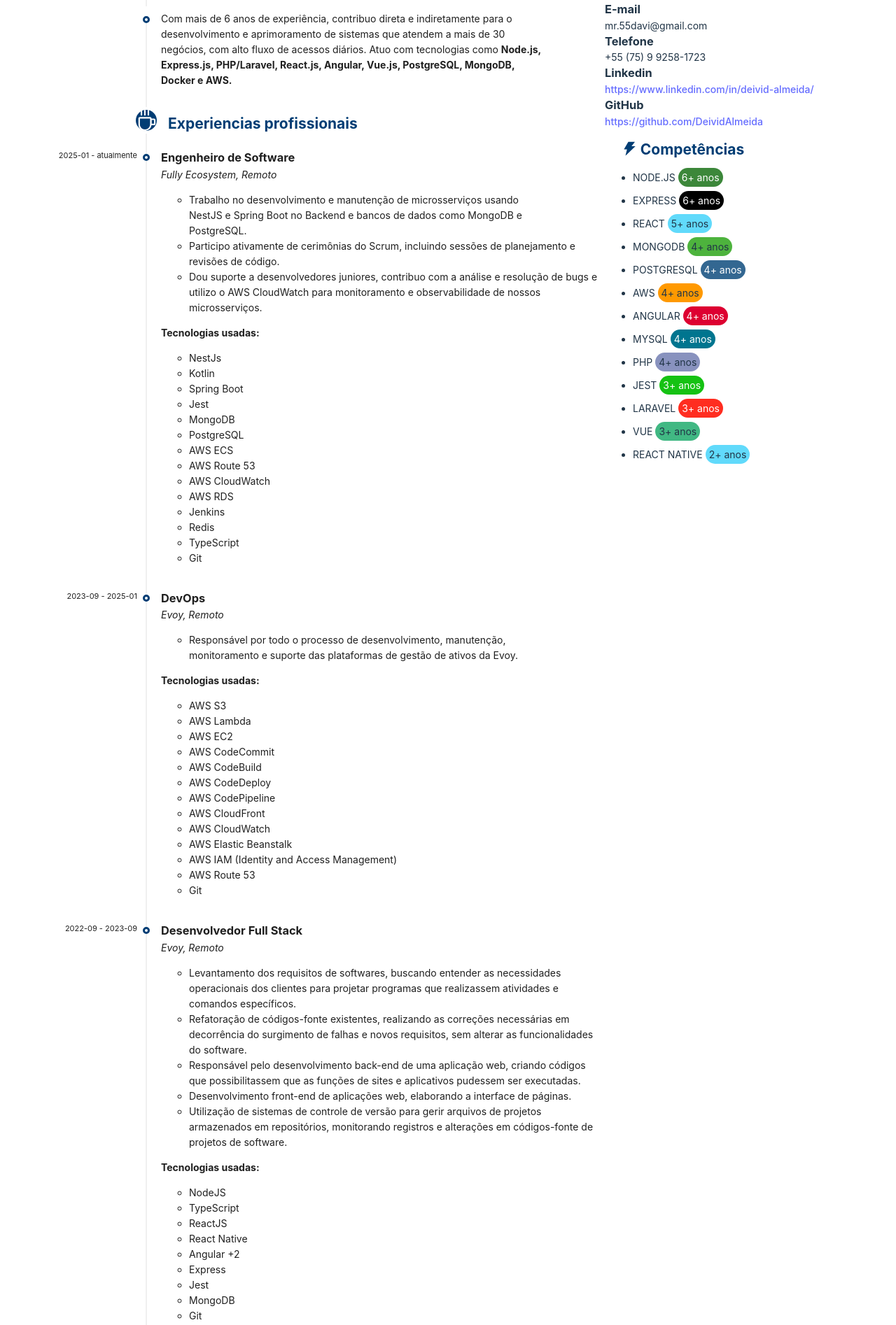
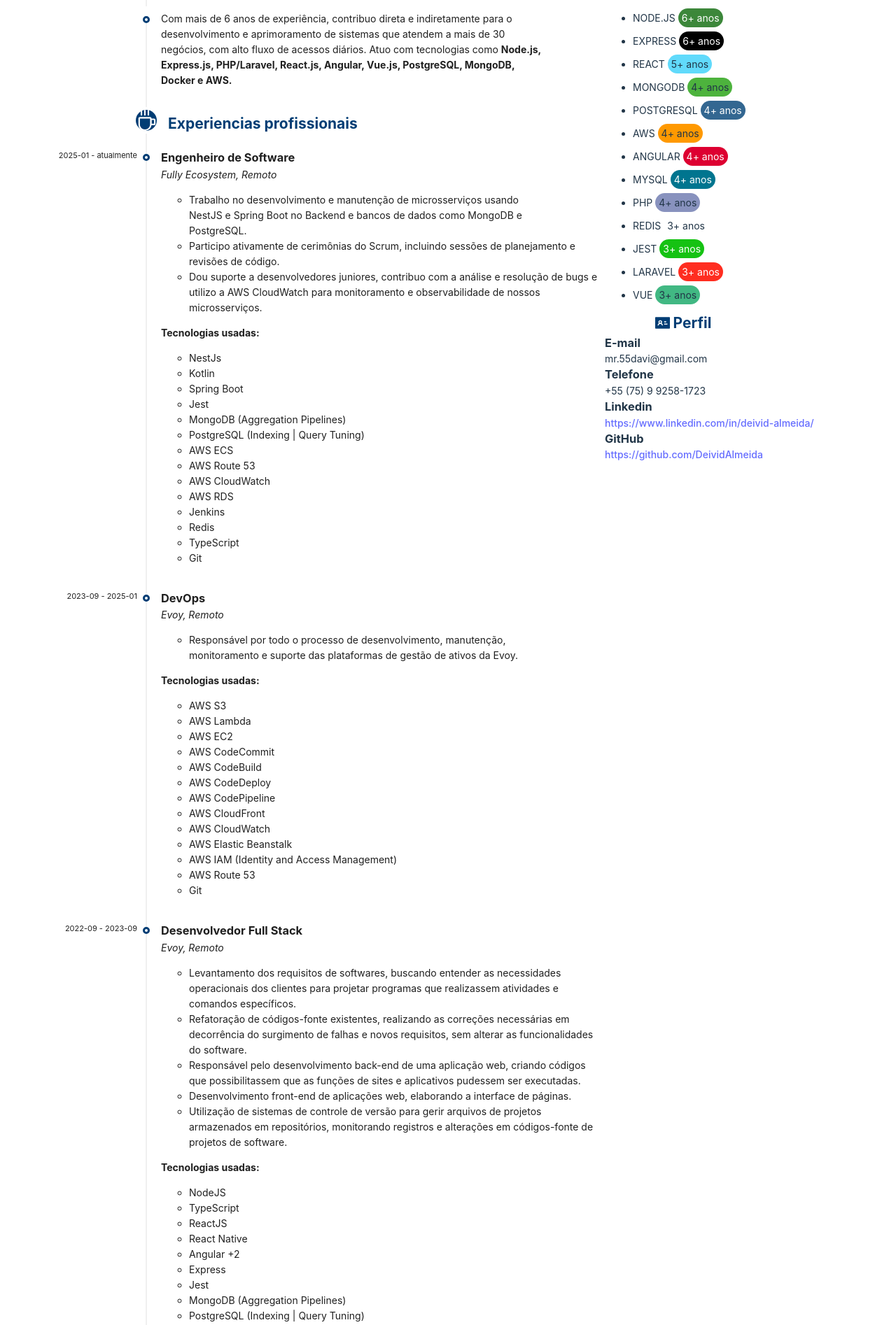
Before and after one commit to DeividAlmeida/cv, a React (Vite) app: page / in a window 1280 px wide. Shown: the part 166-2060 px from the top of the page at 70% size. Built offline with nearby package versions, Linux system fonts and the light colour scheme.

Commit message:
Refine technology descriptions and add skills section
Updated technology descriptions to include specific details about MongoDB, PostgreSQL, and MySQL. Added a new skills section with years of experience for various technologies.

```diff
--- a/src/App.tsx
+++ b/src/App.tsx
@@ -79,7 +79,7 @@
                         <ul>
                           <li style={{marginRight: "10vh"}}>Trabalho no desenvolvimento e manutenção de microsserviços usando NestJS e Spring Boot no Backend e bancos de dados como MongoDB e PostgreSQL.</li>
                           <li>Participo ativamente de cerimônias do Scrum, incluindo sessões de planejamento e revisões de código.</li>
-                          <li>Dou suporte a desenvolvedores juniores, contribuo com a análise e resolução de bugs e utilizo o AWS CloudWatch para monitoramento e observabilidade de nossos microsserviços.</li>
+                          <li>Dou suporte a desenvolvedores juniores, contribuo com a análise e resolução de bugs e utilizo a AWS CloudWatch para monitoramento e observabilidade de nossos microsserviços.</li>
                         </ul>
                       </p>
                       <b>Tecnologias usadas:</b>
@@ -89,8 +89,8 @@
                           <li>Kotlin</li>
                           <li>Spring Boot</li>
                           <li>Jest</li>
-                          <li>MongoDB</li>
-                          <li>PostgreSQL</li>
+                          <li>MongoDB (Aggregation Pipelines)</li>
+                          <li>PostgreSQL (Indexing | Query Tuning) </li>
                           <li>AWS ECS</li>
                           <li>AWS Route 53</li>
                           <li>AWS CloudWatch</li>
@@ -163,7 +163,9 @@
                           <li>Angular +2</li>
                           <li>Express</li>
                           <li>Jest</li>
-                          <li>MongoDB</li>
+                          <li>MongoDB (Aggregation Pipelines)</li>
+                          <li>PostgreSQL (Indexing | Query Tuning)</li>
+                          <li>Redis</li>
                           <li>Git</li>
                         </ul>
                       </p>
@@ -193,7 +195,7 @@
                           <li>NodeJS</li>
                           <li>TypeScript</li>
                           <li>Express</li>
-                          <li>PostgreSQL</li>
+                          <li>PostgreSQL (Indexing | Query Tuning)</li>
                           <li>Git</li>
                         </ul>
                       </p>
@@ -222,7 +224,7 @@
                           <li>Laravel</li>
                           <li>JavaScript ES6</li>
                           <li>PHP</li>
-                          <li>MySQL</li>
+                          <li>MySQL (Indexing | Query Tuning)</li>
                           <li>Git</li>
                         </ul>
                       </p>
@@ -250,7 +252,7 @@
                         <ul>
                           <li>Vue.js</li>
                           <li>PHP</li>
-                          <li>MySQL</li>
+                          <li>MySQL (Indexing | Query Tuning)</li>
                           <li>Git</li>
                         </ul>
                       </p>
@@ -279,7 +281,7 @@
                           <li>Vue.js</li>
                           <li>Express.js</li>
                           <li>Node.js</li>
-                          <li>MySQL</li>
+                          <li>MySQL (Indexing | Query Tuning)</li>
                           <li>Git</li>
                         </ul>
                       </p>
@@ -388,6 +390,32 @@
           <Col span={8} style={{
             textAlign: 'start',
           }}>
+            <p>
+              <h2>
+                <center style={{
+                  width: '28vh',
+                }}>
+                  <ThunderboltFilled /> Competências
+                </center>
+              </h2>
+              <p>
+                <ul className="skills">
+                  <li className="node">Node.js <span>6+ anos</span></li>
+                  <li className="express">Express <span>6+ anos</span></li>
+                  <li className="react">React <span>5+ anos</span></li>
+                  <li className="mongodb">MongoDB <span>4+ anos</span></li>
+                  <li className="postgresql">PostgreSQL <span>4+ anos</span></li>
+                  <li className="aws">AWS <span>4+ anos</span></li>
+                  <li className="angular">Angular <span>4+ anos</span></li>
+                  <li className="mysql">MySQL <span>4+ anos</span></li>
+                  <li className="php">PHP <span>4+ anos</span></li>
+                  <li className="redis">Redis <span>3+ anos</span></li>
+                  <li className="jest">Jest <span>3+ anos</span></li>
+                  <li className="laravel">Laravel <span>3+ anos</span></li>
+                  <li className="vue">Vue <span>3+ anos</span></li>
+                </ul>
+              </p>
+            </p>
             <p className="profile">
               <h2>
                 <center style={{
@@ -421,32 +449,6 @@
                 <a href="https://github.com/DeividAlmeida" target="_blank" rel="noreferrer">https://github.com/DeividAlmeida</a>
               </span>
             </p>
-            <p>
-              <h2>
-                <center style={{
-                  width: '28vh',
-                }}>
-                  <ThunderboltFilled /> Competências
-                </center>
-              </h2>
-              <p>
-                <ul className="skills">
-                  <li className="node">Node.js <span>6+ anos</span></li>
-                  <li className="express">Express <span>6+ anos</span></li>
-                  <li className="react">React <span>5+ anos</span></li>
-                  <li className="mongodb">MongoDB <span>4+ anos</span></li>
-                  <li className="postgresql">PostgreSQL <span>4+ anos</span></li>
-                  <li className="aws">AWS <span>4+ anos</span></li>
-                  <li className="angular">Angular <span>4+ anos</span></li>
-                  <li className="mysql">MySQL <span>4+ anos</span></li>
-                  <li className="php">PHP <span>4+ anos</span></li>
-                  <li className="jest">Jest <span>3+ anos</span></li>
-                  <li className="laravel">Laravel <span>3+ anos</span></li>
-                  <li className="vue">Vue <span>3+ anos</span></li>
-                  <li className="react-native">React Native <span>2+ anos</span></li>
-                </ul>
-              </p>
-            </p>
           </Col>
         </Row>
       </Flex>
```
